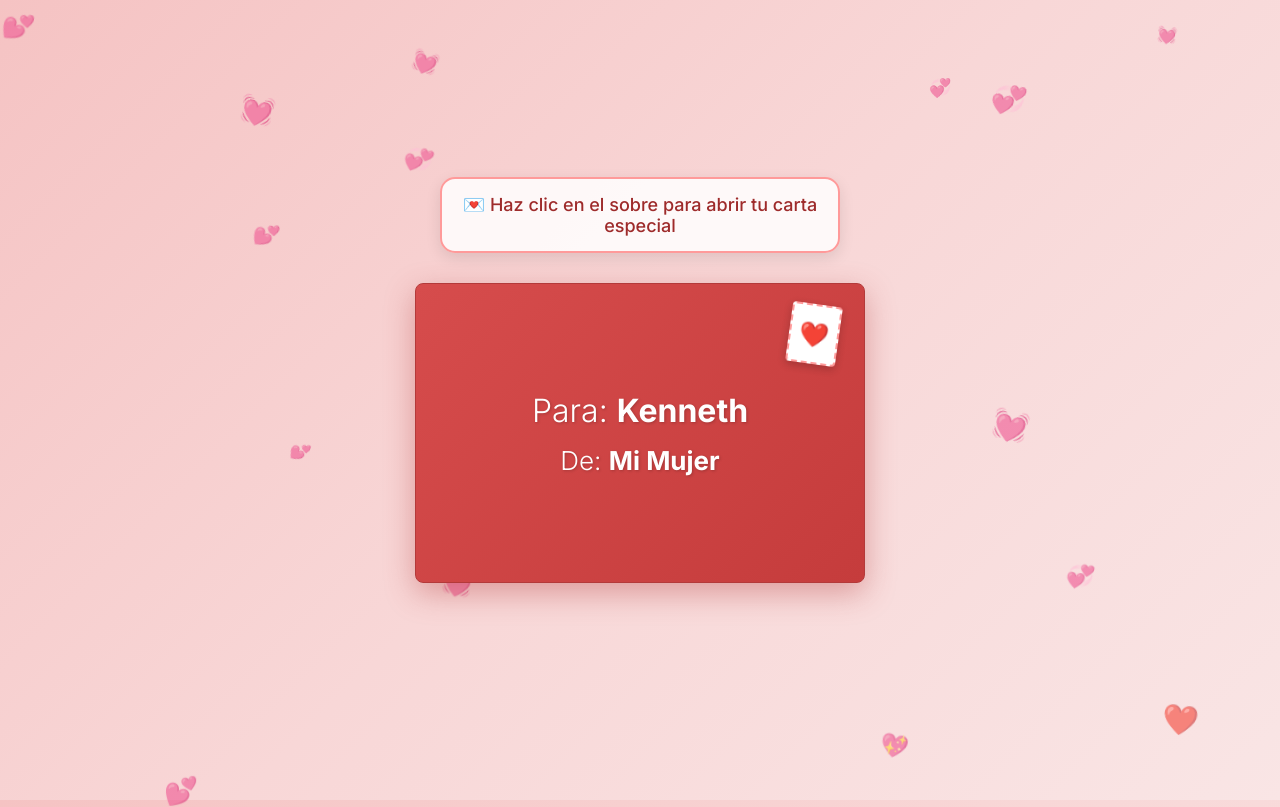
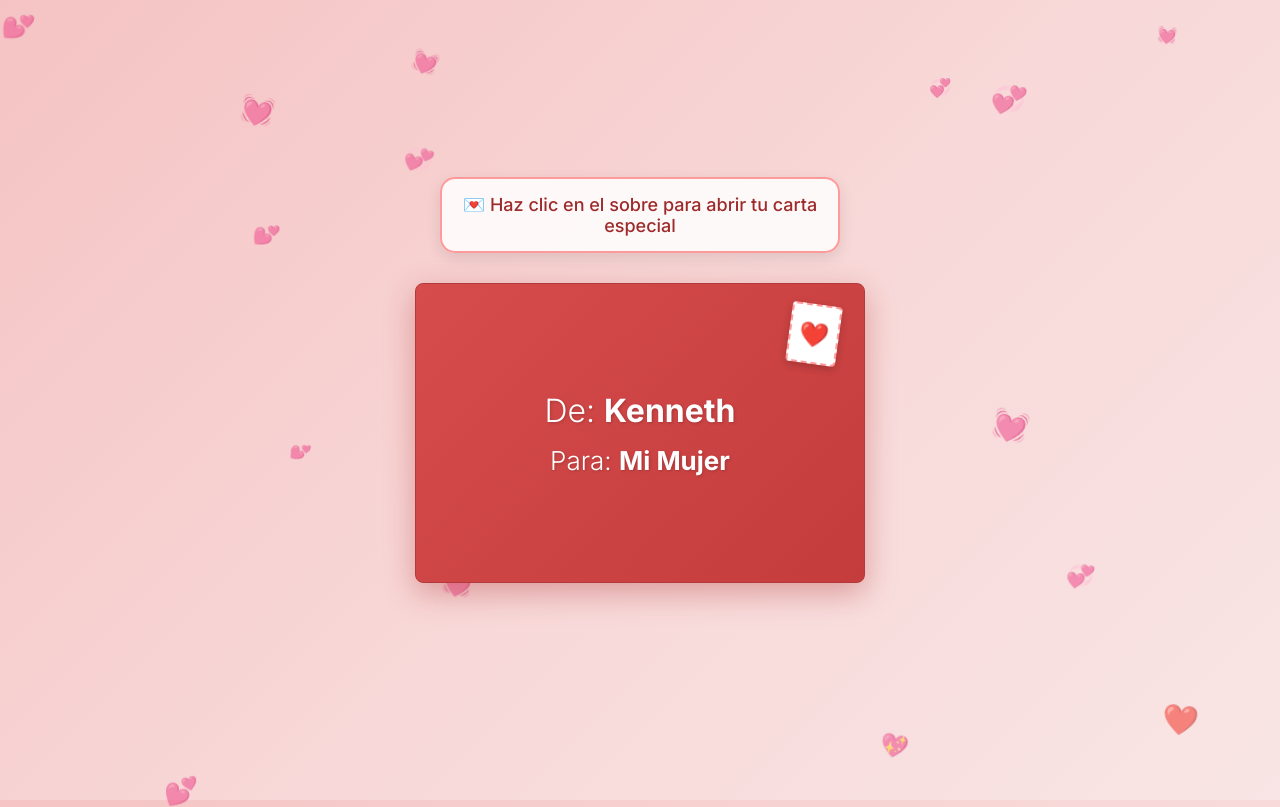
Before and after one commit to Kennethsama2702/Mi_Carta, a plain HTML site: page index.html in a window 1280 px wide. Drawn offline with Linux system fonts and the light colour scheme.

Commit message:
Update index.html

```diff
--- a/index.html
+++ b/index.html
@@ -18,8 +18,8 @@
         <div class="envelope-back">
           <div class="stamp-back">❤️</div>
           <div class="address-text-back">
-            <div class="to-line-back">Para: <strong>Kenneth</strong></div>
-            <div class="from-line-back">De: <strong>Mi Mujer</strong></div>
+            <div class="to-line-back">De: <strong>Kenneth</strong></div>
+            <div class="from-line-back">Para: <strong>Mi Mujer</strong></div>
           </div>
         </div>
 
```
